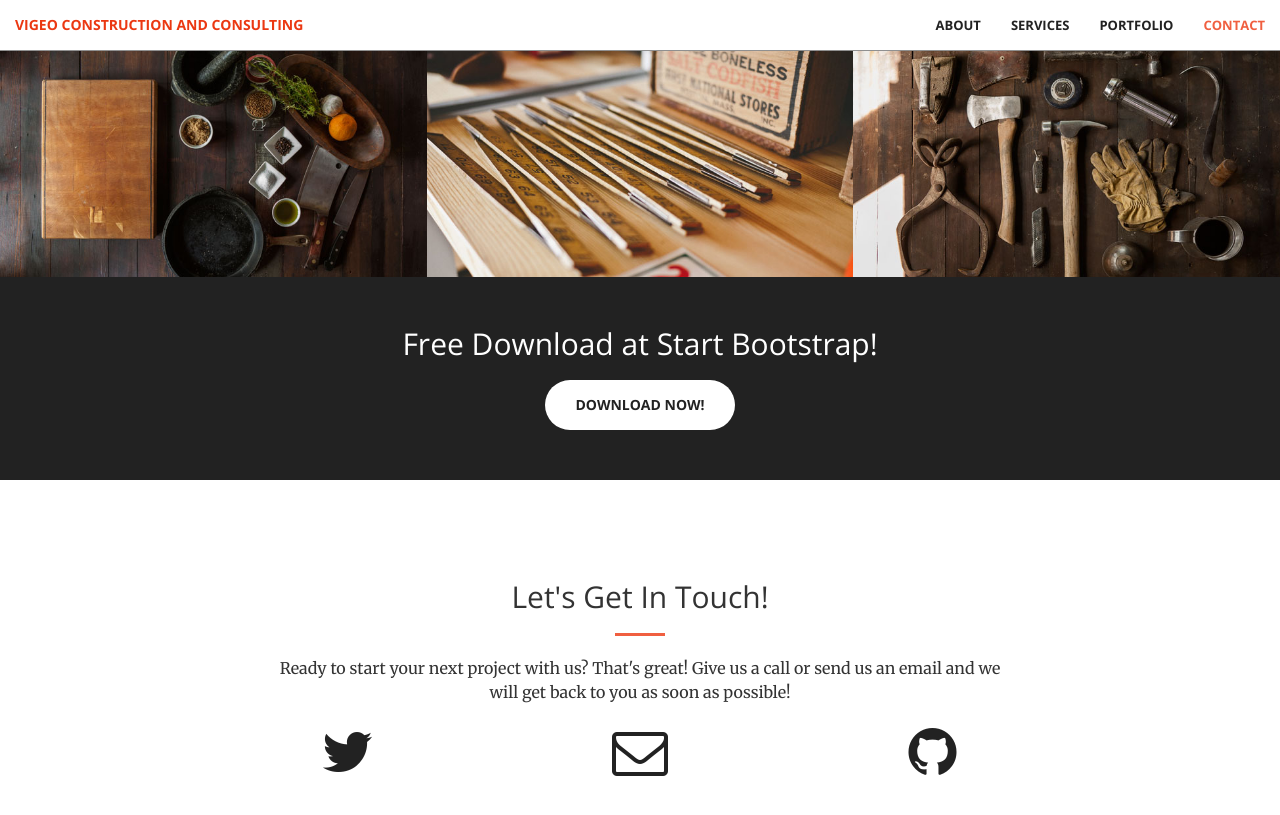
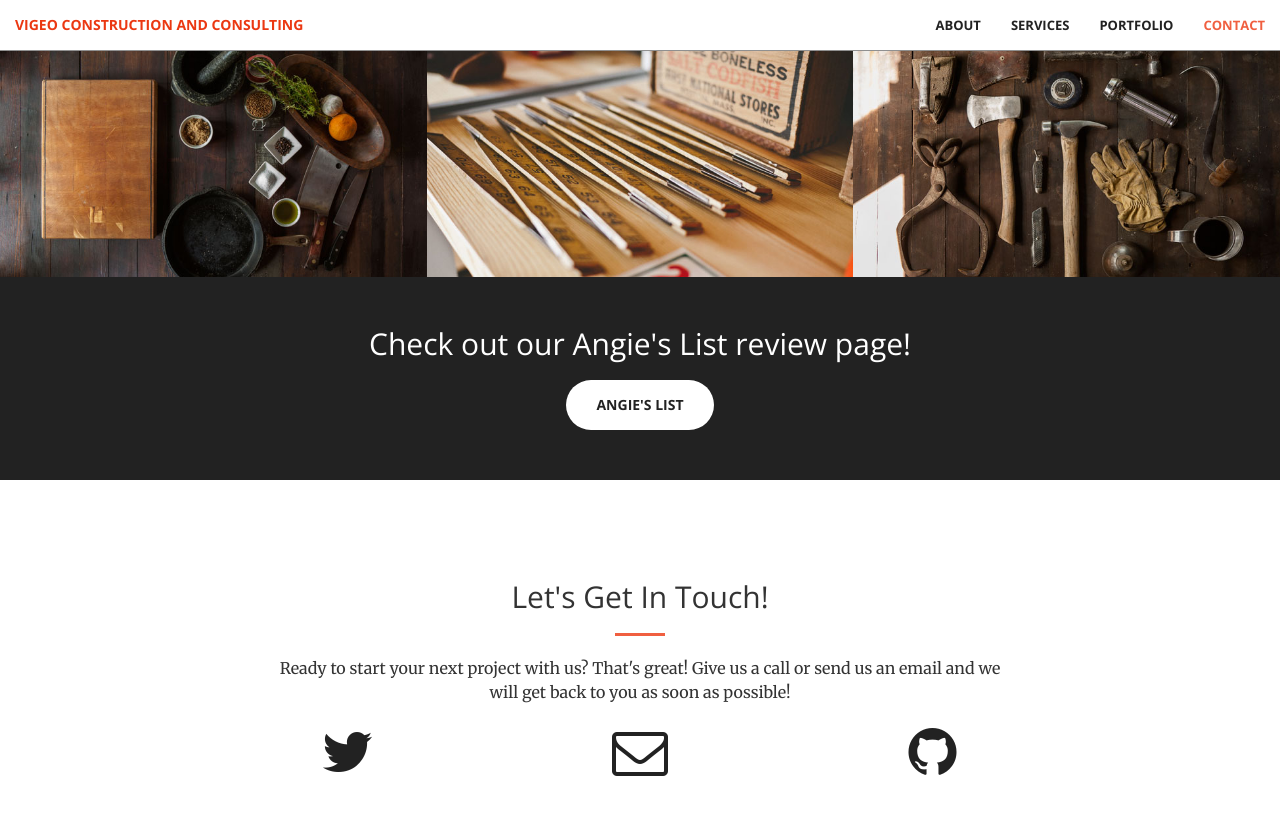
Before and after one commit to starbuck10/Vigeo, a Jekyll site: the page built from index.html, in a window 1280 px wide and 900 px high, scrolled down 1957 px. Shown: the top 815 px of the window. Built offline with Jekyll 4.4.1, drawn with Linux system fonts in a browser that asks for light colours.

Commit message:
Updated aside file

```diff
--- a/_includes/aside.html
+++ b/_includes/aside.html
@@ -1,8 +1,8 @@
   <aside class="bg-dark">
       <div class="container text-center">
           <div class="call-to-action">
-              <h2>Free Download at Start Bootstrap!</h2>
-              <a href="#" class="btn btn-default btn-xl wow tada">Download Now!</a>
+              <h2>Check out our Angie's List review page!</h2>
+              <a href="#" class="btn btn-default btn-xl wow tada">Angie's List</a>
           </div>
       </div>
   </aside>
```
